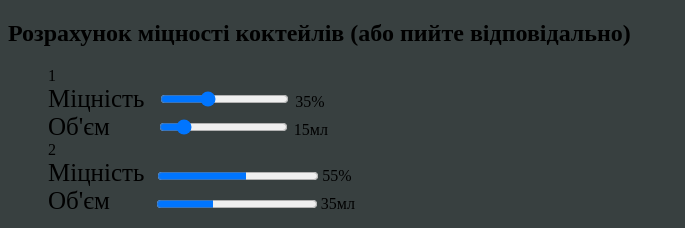
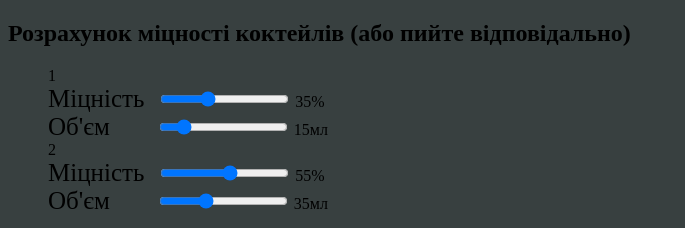
Before and after one commit to stas-yushkov/coctail-strength, a plain HTML site: page index.html in a window 1280 px wide. Shown: the top 228 px of the page, without its empty margins (0-685 px from the left). Drawn offline with Linux system fonts and the light colour scheme; grey boxes are pictures that could not be loaded.

Commit message:
fix input

```diff
--- a/index.html
+++ b/index.html
@@ -22,13 +22,13 @@
 
           <div class="strength1">
             <label class="strength1-label" for="strength1">Міцність</label>
-            <input type="range" id="strength1-progress" max="100" value="35"></input>
+            <input type="range" id="strength1-progress" max="100" value="35" />
             <span class="strength1-percent">35%</span>
           </div>
 
           <div class="volume1">
             <label class="volume1-label" for="volume1">Об'єм</label>
-            <input type="range" id="volume1-progress" max="100" value="15"></input>
+            <input type="range" id="volume1-progress" max="100" value="15" />
             <span class="volume1-percent">15мл</span>
           </div>
         </li>
@@ -38,13 +38,13 @@
 
           <div class="strength2">
             <label class="strength2-label" for="strength1">Міцність</label>
-            <progress id="strength2-progress" max="100" value="55"></progress>
+            <input type="range" id="strength2-progress" max="100" value="55" />
             <span class="strength2-percent">55%</span>
           </div>
 
           <div class="volume2">
             <label class="volume2-label" for="volume1">Об'єм</label>
-            <progress id="volume2-progress" max="100" value="35"></progress>
+            <input type="range" id="volume2-progress" max="100" value="35" />
             <span class="volume2-percent">35мл</span>
           </div>
         </li>
```
